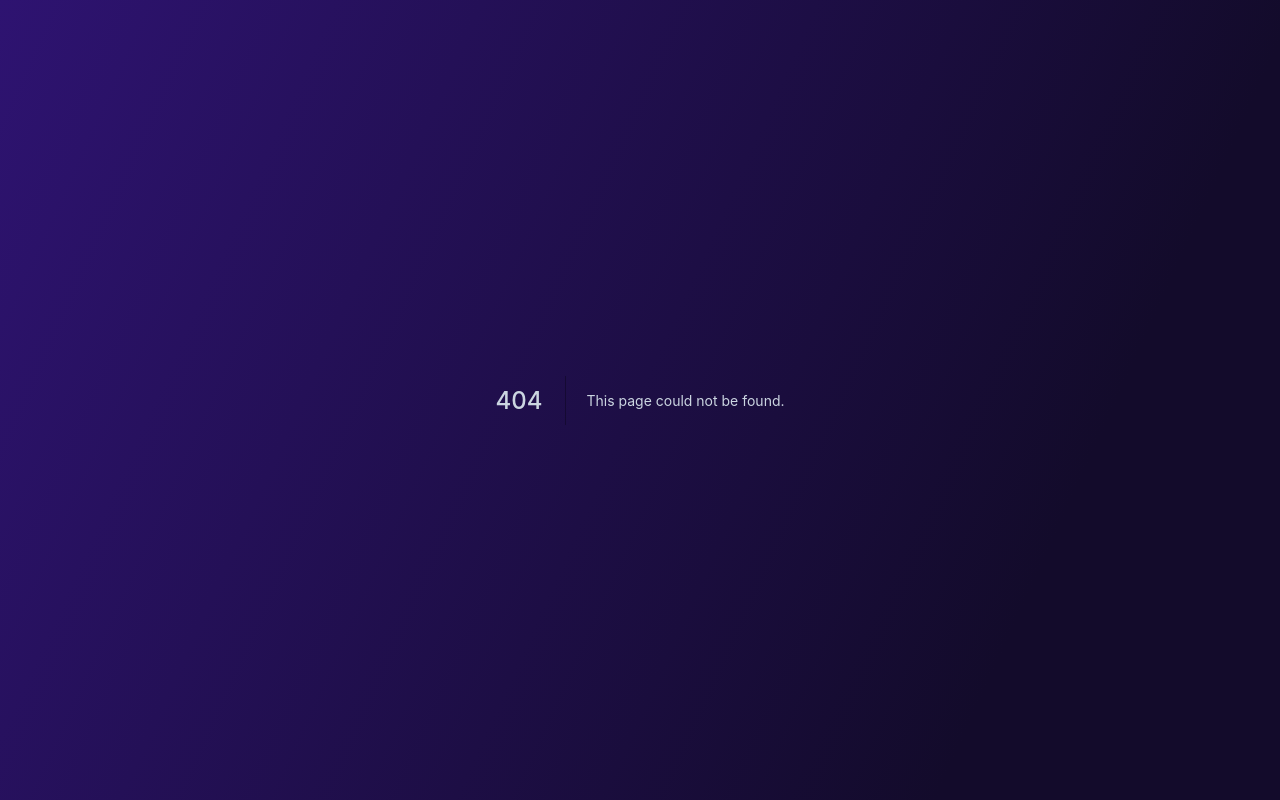
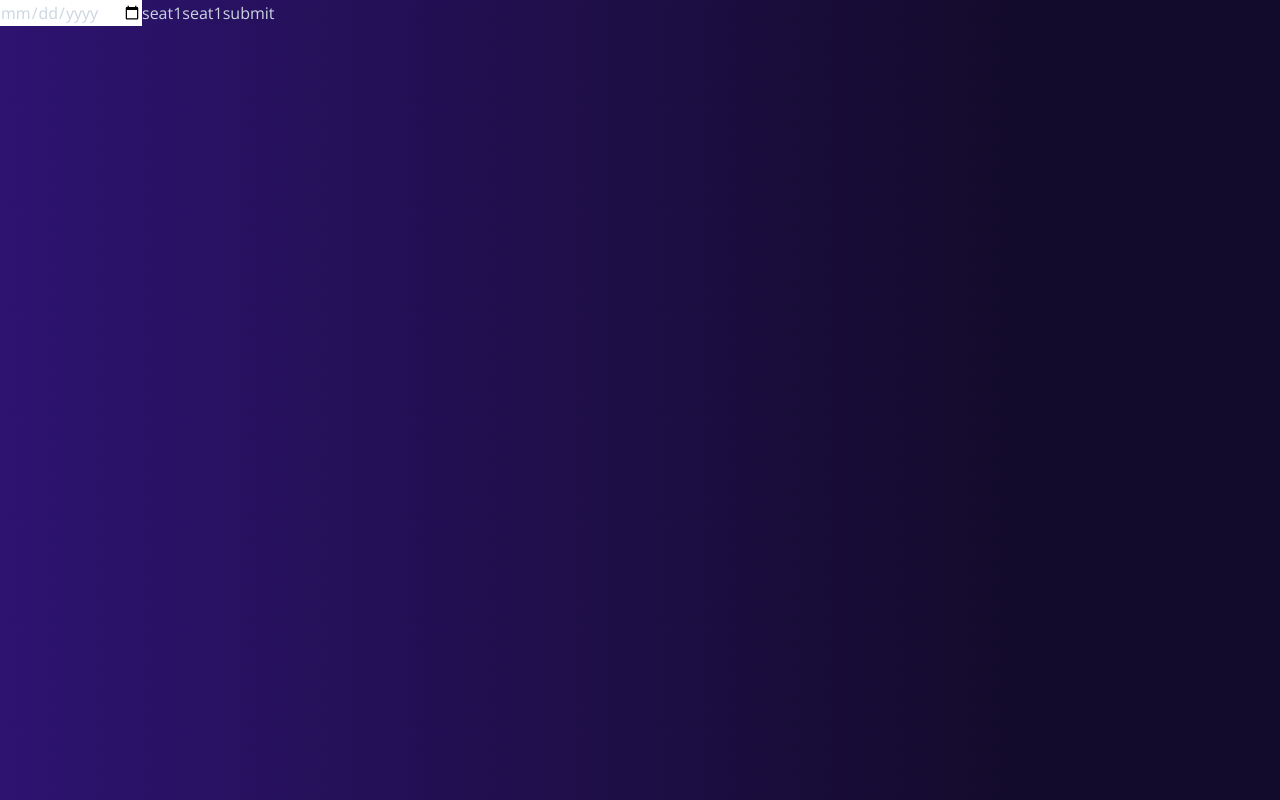
Before and after one commit to AnkitRajCode/Bus-Booking-Management-System, a Next.js app: page /booking in a window 1280 px wide. Before the commit this address had no page. Built offline with nearby package versions, Linux system fonts and the light colour scheme.

Commit message:
seat booking a/c date

```diff
--- /dev/null
+++ b/components/Seat.js
@@ -0,0 +1,61 @@
+import React, { useState, useContext } from 'react';
+import { SeatContext } from '../contexts/SeatContext';
+
+const MyButton = ({selectedDate}) => {
+  const { seats, setSeats } = useContext(SeatContext);
+  const seatSelect2 = () => {
+    //setSeats([...seats, "A1",selectedDate]);
+    // setSeats([...seats, {selectedDate: 'A1'}])
+    //setSeats([...seats, selectedDate, "A1"]);
+    setSeats({
+        date: selectedDate,
+        seats: [...seats.seats, {
+            name: "temp",
+            boardingpoint: "delhi",
+            endpoint: "mumbai"
+        }]
+    })
+    console.log(seats)
+  }
+
+  const [seatBooked, setSeatBooked] = useState([]);
+
+  const seatSelect = (e) => {
+    if (seatBooked.length > 0) {
+        const index = seatBooked.findIndex((item) => item.date === selectedDate);
+        if (index > -1) {
+          seatBooked[index].seats.push({name:"opp",boarding:"opp",destination:"opp"});
+        } else {
+          seatBooked.push({
+            date: selectedDate,
+            seats: [{name:"opp",boarding:"opp",destination:"opp"}],
+          });
+        }
+      } else {
+        seatBooked.push({
+          date: selectedDate,
+          seats: [{name:"opp",boarding:"opp",destination:"opp"}],
+        });
+      }
+      console.log(seatBooked)
+  };
+
+  return <button onClick={seatSelect}>seat1</button>
+}
+
+const Seat = () => {
+    const [selectedDate, setSelectedDate] = useState('');
+    const { seats, setSeats } = useContext(SeatContext);
+
+
+  return (
+    <div>
+        <input type="date" id="date" onChange={(e) => {setSelectedDate(e.target.value)}} />
+        <MyButton selectedDate={selectedDate}/>
+        <MyButton selectedDate={selectedDate}/>
+        <button>submit</button>
+    </div>
+  )
+}
+
+export default Seat
--- /dev/null
+++ b/contexts/seatContext.js
@@ -0,0 +1,3 @@
+import React, { createContext } from 'react';
+
+export const SeatContext = createContext([]);
--- /dev/null
+++ b/pages/booking.js
@@ -0,0 +1,24 @@
+import React, {useContext, useState} from 'react';
+import Seat from '../components/Seat';
+import { SeatContext } from '../contexts/SeatContext';
+
+const booking = () => {
+
+    const [seats, setSeats] = useState([]);
+
+
+  return (
+    <div>
+        <SeatContext.Provider value={{seats, setSeats}}>
+            <Seat  />
+            {seats.length>0 && seats.map((seat, index) => {
+            // return (
+            //   <div key={index}>{seat}</div>
+            // )
+          })}
+        </SeatContext.Provider>
+    </div>
+  )
+}
+
+export default booking
```
